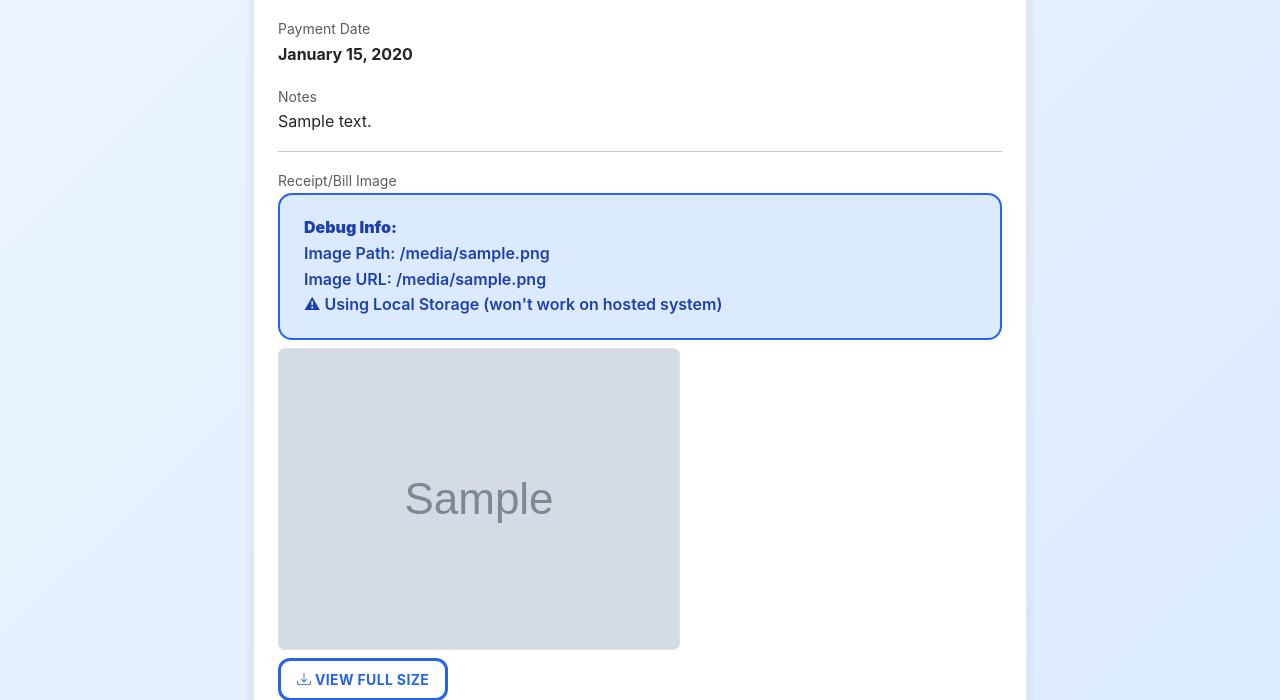
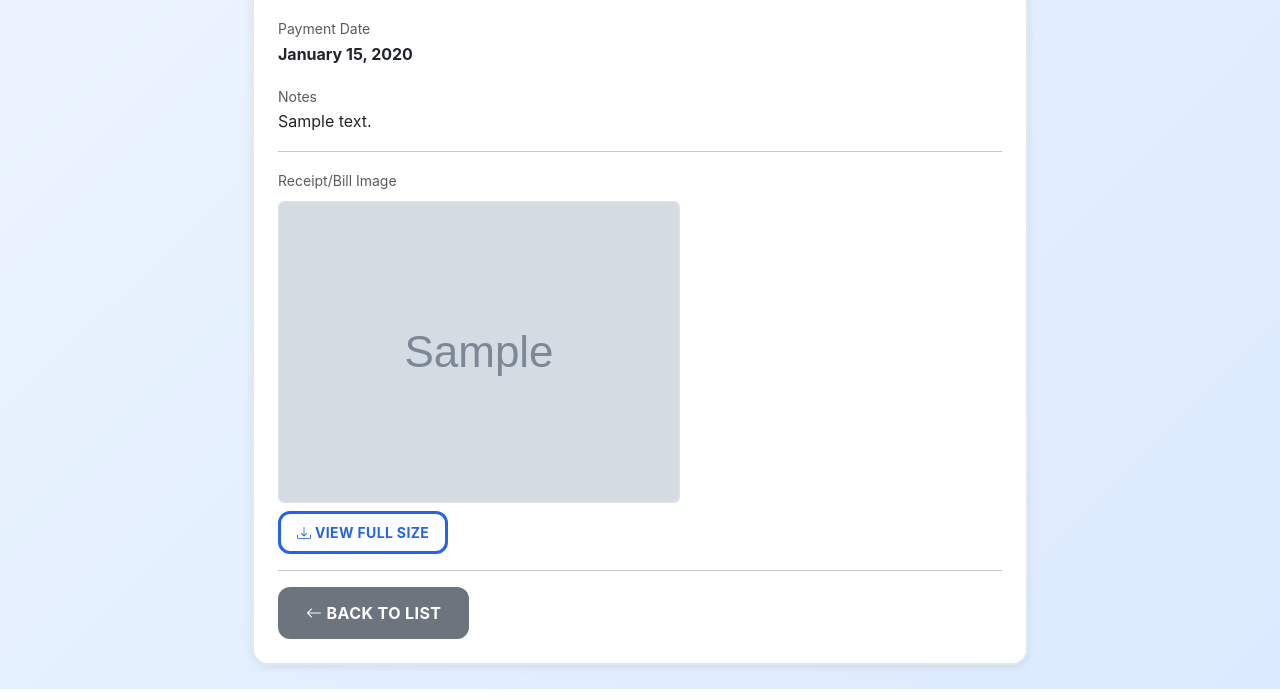
Before and after one commit to ylaine20/bill_payment_reminder, a Django app: template bills/templates/bills/bill_detail.html in a window 1280 px wide. Shown: the part 454-1154 px from the top of the page. Run offline with Django 5.2, Linux system fonts and the light colour scheme; the template is opened without the code that fills it: most values are stand-ins (such as "Sample title", 1, 10 or a date in 2020); grey boxes marked "Sample" are stand-in pictures.

Commit message:
Remove Cloudinary debug info from bill detail page

```diff
--- a/bills/templates/bills/bill_detail.html
+++ b/bills/templates/bills/bill_detail.html
@@ -103,19 +103,6 @@
                         <div class="col-12">
                             <label class="text-muted small">Receipt/Bill Image</label>
 
-                            <!-- DEBUG INFO - Remove after testing -->
-                            <div class="alert alert-info small mb-2">
-                                <strong>Debug Info:</strong><br>
-                                Image Path: {{ bill.receipt_image }}<br>
-                                Image URL: {{ bill.receipt_image.url }}<br>
-                                {% if 'cloudinary' in bill.receipt_image.url %}
-                                ✓ Using Cloudinary
-                                {% else %}
-                                ⚠ Using Local Storage (won't work on hosted system)
-                                {% endif %}
-                            </div>
-                            <!-- END DEBUG INFO -->
-
                             <div class="mt-2">
                                 <img src="{{ bill.receipt_image.url }}" alt="{{ bill.name }} receipt"
                                     class="img-fluid border rounded" style="max-width: 100%; height: auto;"
```
